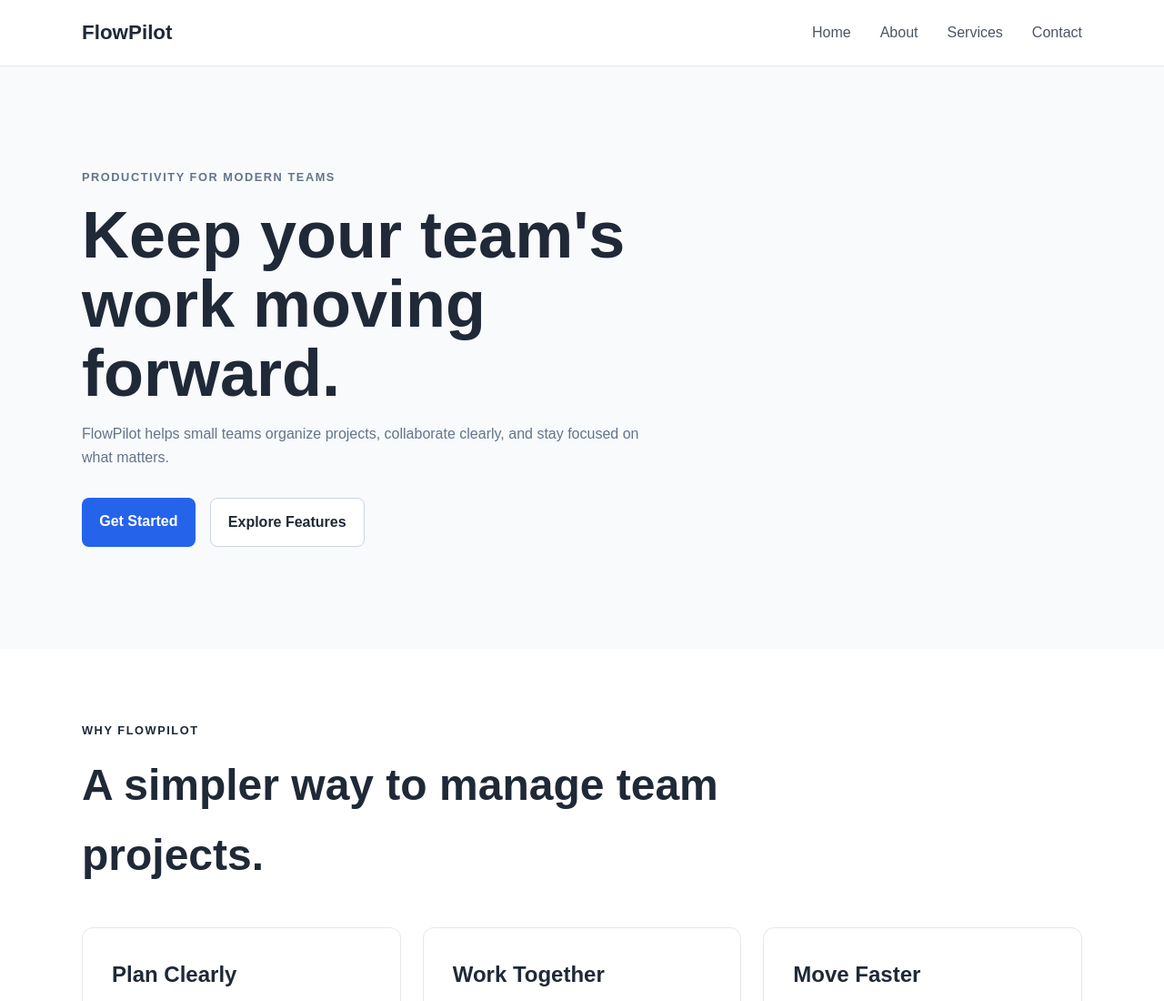
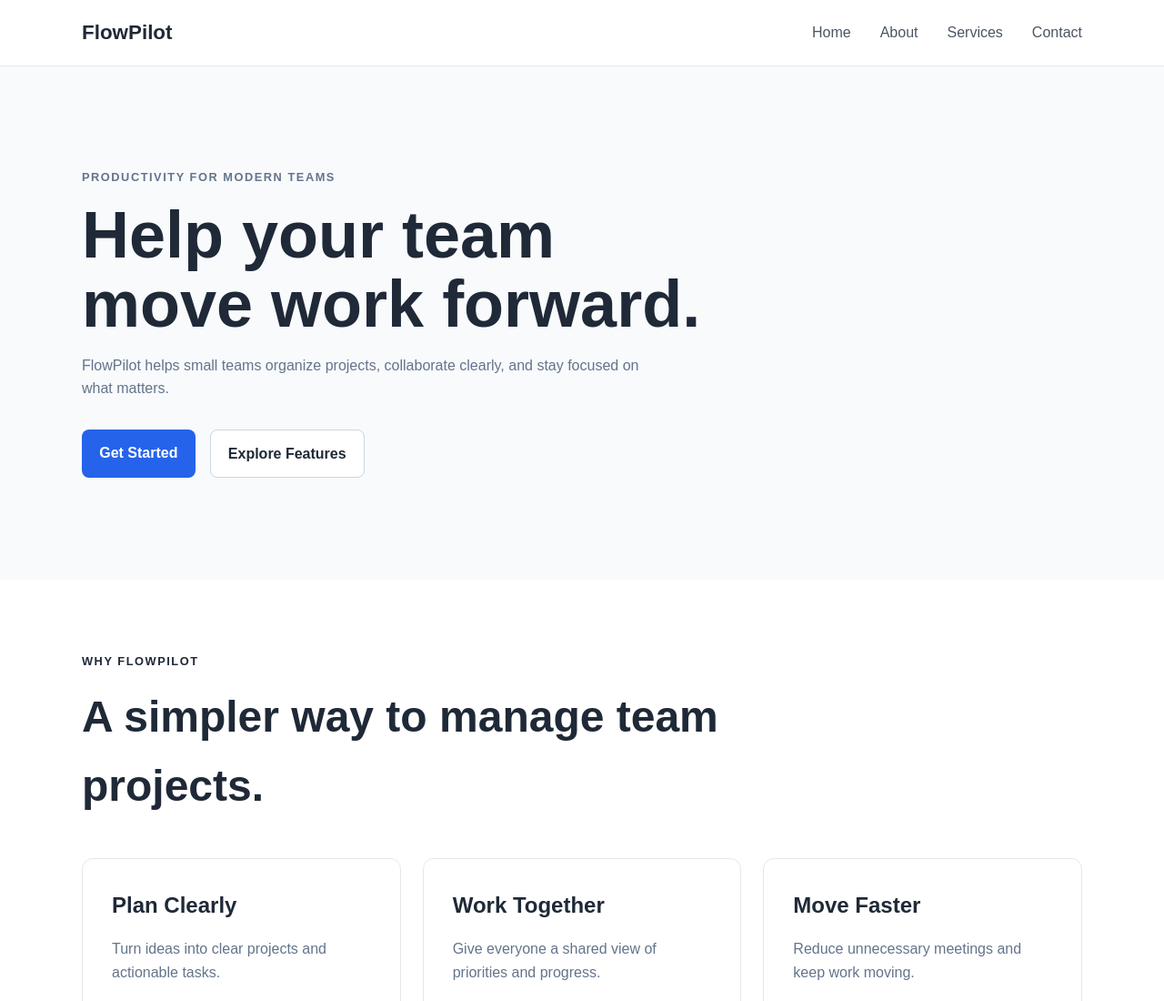
Before and after one commit to yuvaanpandey10/FlowPiloy, a plain HTML site: page index.html in a window 1280 px wide. Shown: the top 1100 px of the page at 91% size. Drawn offline with Linux system fonts and the light colour scheme; a script that the page names is missing.

Commit message:
feat: update homepage headline

```diff
--- a/index.html
+++ b/index.html
@@ -28,7 +28,7 @@
         <div class="container">
           <p class="eyebrow">PRODUCTIVITY FOR MODERN TEAMS</p>
 
-          <h1>Keep your team's work moving forward.</h1>
+          <h1>Help your team move work forward.</h1>
 
           <p>
             FlowPilot helps small teams organize projects, collaborate clearly,
```
